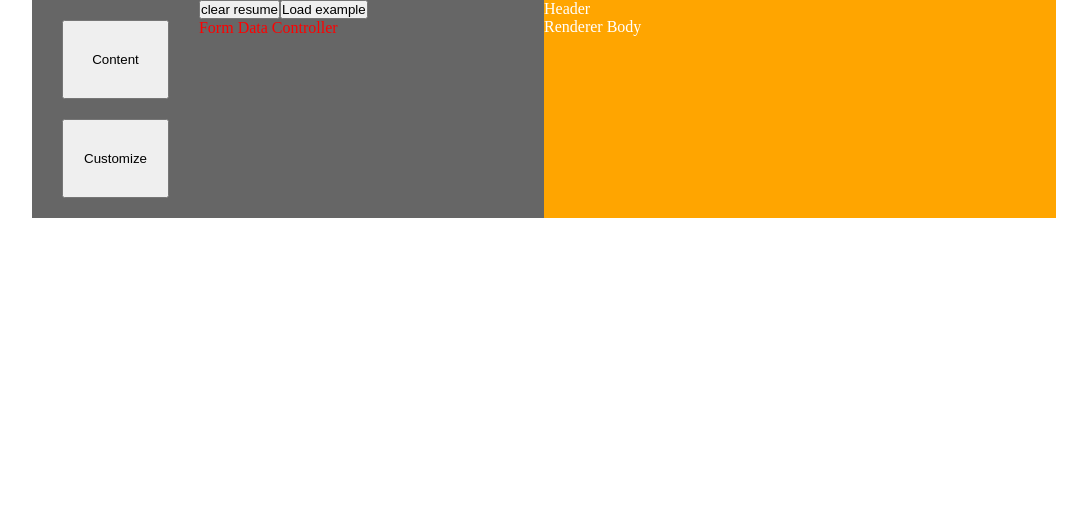
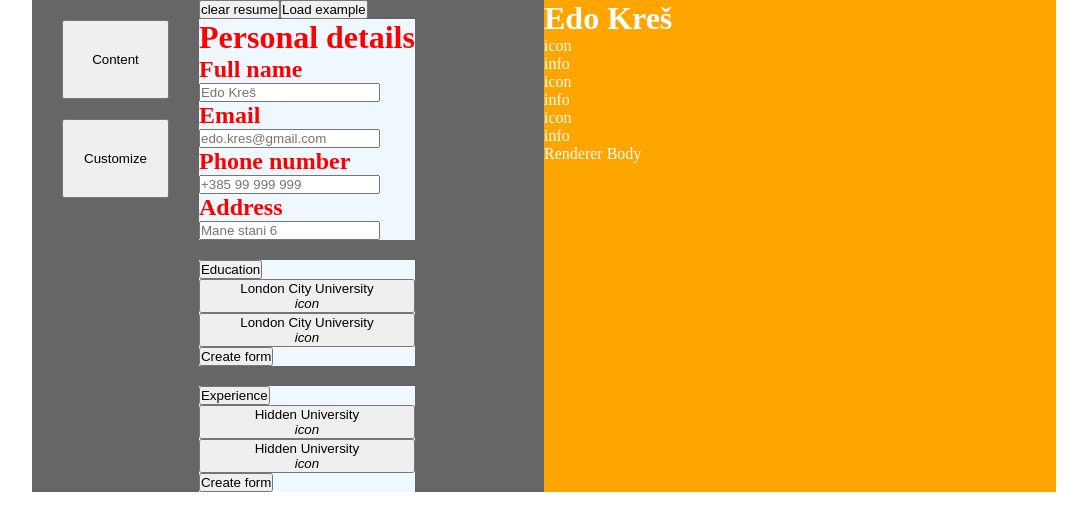
Before and after one commit to kresko/CvForge, a React (Vite) app: page / in a window 1280 px wide. Shown: the top 530 px of the page, without its empty margins (96-1183 px from the left). Built offline with nearby package versions, Linux system fonts and the light colour scheme.

Commit message:
Added new files
Added new files, dummy content as preparation for state hooks implementation.

```diff
--- /dev/null
+++ b/src/Components/Atoms/FormDataControllerDropdownItem/FormDataControllerDropdownItem.jsx
@@ -0,0 +1,14 @@
+
+function FormDataControllerDropdownItem({ label, icon}) {
+    return (
+        <>
+            <button>
+                <p>{label}</p>
+                <i>{icon}</i>
+            </button>
+        </>
+    );
+}
+
+FormDataControllerDropdownItem.propTypes;
+export default FormDataControllerDropdownItem;
--- /dev/null
+++ b/src/Components/Atoms/FormDataControllerDropdownSection/FormDataControllerDropdownSection.css
@@ -0,0 +1,5 @@
+
+.form-data-controller-dropdown-section-item-collection {
+    display: flex;
+    flex-direction: column;
+}
--- /dev/null
+++ b/src/Components/Atoms/FormDataControllerDropdownSection/FormDataControllerDropdownSection.jsx
@@ -0,0 +1,20 @@
+import './FormDataControllerDropdownSection.css';
+import FormDataControllerDropdownItem from "../FormDataControllerDropdownItem/FormDataControllerDropdownItem";
+
+function FormDataControllerDropdownSection({ className, label, itemLabel }) {
+    return (
+        <>
+            <button className={`form-data-controller-dropdown-section ${className}`}>{label}</button>
+            <div className="form-data-controller-dropdown-section">
+                <div className="form-data-controller-dropdown-section-item-collection">
+                    <FormDataControllerDropdownItem label={itemLabel} icon={'icon'}/>
+                    <FormDataControllerDropdownItem label={itemLabel} icon={'icon'}/>
+                </div>
+                <button>Create form</button>
+            </div>
+        </>
+    );
+}
+
+FormDataControllerDropdownSection.propTypes;
+export default FormDataControllerDropdownSection;
--- /dev/null
+++ b/src/Components/Atoms/FormDataControllerInput/FormDataControllerInput.jsx
@@ -0,0 +1,13 @@
+
+function FormDataControllerInput({ label, placeholder }) {
+    return(
+        <div>
+            <h2>{ label }</h2>
+
+            <input type="text" placeholder={placeholder}/>
+        </div>
+    );
+}
+
+FormDataControllerInput.propTypes;
+export default FormDataControllerInput;
--- a/src/Components/Atoms/FormDataHydratorButton/FormDataHydratorButton.jsx
+++ b/src/Components/Atoms/FormDataHydratorButton/FormDataHydratorButton.jsx
@@ -1,4 +1,4 @@
-import './FormDataHydratorButton';
+import './FormDataHydratorButton.css';
 
 function FormDataHydratorButton({ content }) {
     return (
--- /dev/null
+++ b/src/Components/Atoms/RendererHeaderContactInfoItem/RendererHeaderContactInfoItem.jsx
@@ -0,0 +1,11 @@
+
+function RendererHeaderContactInfoItem() {
+    return (
+        <>
+            <p>icon</p>
+            <span>info</span>
+        </>
+    );
+}
+
+export default RendererHeaderContactInfoItem;
--- /dev/null
+++ b/src/Components/Molecules/FormDataController/FormDataController.css
@@ -0,0 +1,17 @@
+:root {
+    --alice-blue: #f0f8ff;
+}
+
+.personal-details {
+    background-color: var(--alice-blue);
+}
+
+.education-section {
+    background-color: var(--alice-blue);
+    margin: 20px auto 0 auto;
+}
+
+.experience-section {
+    background-color: var(--alice-blue);
+    margin: 20px auto 0 auto;
+}
--- a/src/Components/Molecules/FormDataController/FormDataController.jsx
+++ b/src/Components/Molecules/FormDataController/FormDataController.jsx
@@ -1,8 +1,30 @@
+import './FormDataController.css';
+import FormDataControllerInput from "../../Atoms/FormDataControllerInput/FormDataControllerInput";
+import FormDataControllerDropdownSection from '../../Atoms/FormDataControllerDropdownSection/FormDataControllerDropdownSection';
 
 function FormDataController() {
     return (
         <>
-            <div>Form Data Controller</div>
+            <div className='form-data-controller'>
+                <div className="personal-details">
+                <h1>Personal details</h1>
+
+                    <FormDataControllerInput label={'Full name'} placeholder={'Edo Kreš'}/>
+                    <FormDataControllerInput label={'Email'} placeholder={'edo.kres@gmail.com'}/>
+                    <FormDataControllerInput label={'Phone number'} placeholder={'+385 99 999 999'}/>
+                    <FormDataControllerInput label={'Address'} placeholder={'Mane stani 6'}/>
+                </div>
+
+                <div className='education-section'>
+                    <FormDataControllerDropdownSection label={'Education'} itemLabel={'London City University'}/>
+                </div>
+
+                <div className='experience-section'>
+                    <FormDataControllerDropdownSection label={'Experience'} itemLabel={'Hidden University'}/>
+                </div>
+            </div>
+
+
         </>
     );
 }
--- a/src/Components/Molecules/RendererHeader/RendererHeader.jsx
+++ b/src/Components/Molecules/RendererHeader/RendererHeader.jsx
@@ -1,8 +1,17 @@
+import RendererHeaderContactInfoItem from "../../Atoms/RendererHeaderContactInfoItem/RendererHeaderContactInfoItem";
 
 function RendererHeader() {
     return (
         <>
-            <div>Header</div>
+            <div className="renderer-header">
+                <h1 className="renderer-header-label">Edo Kreš</h1>
+
+                <div className="renderer-header-contact-info">
+                    <RendererHeaderContactInfoItem />
+                    <RendererHeaderContactInfoItem />
+                    <RendererHeaderContactInfoItem />
+                </div>
+            </div>
         </>
     );
 }
```
